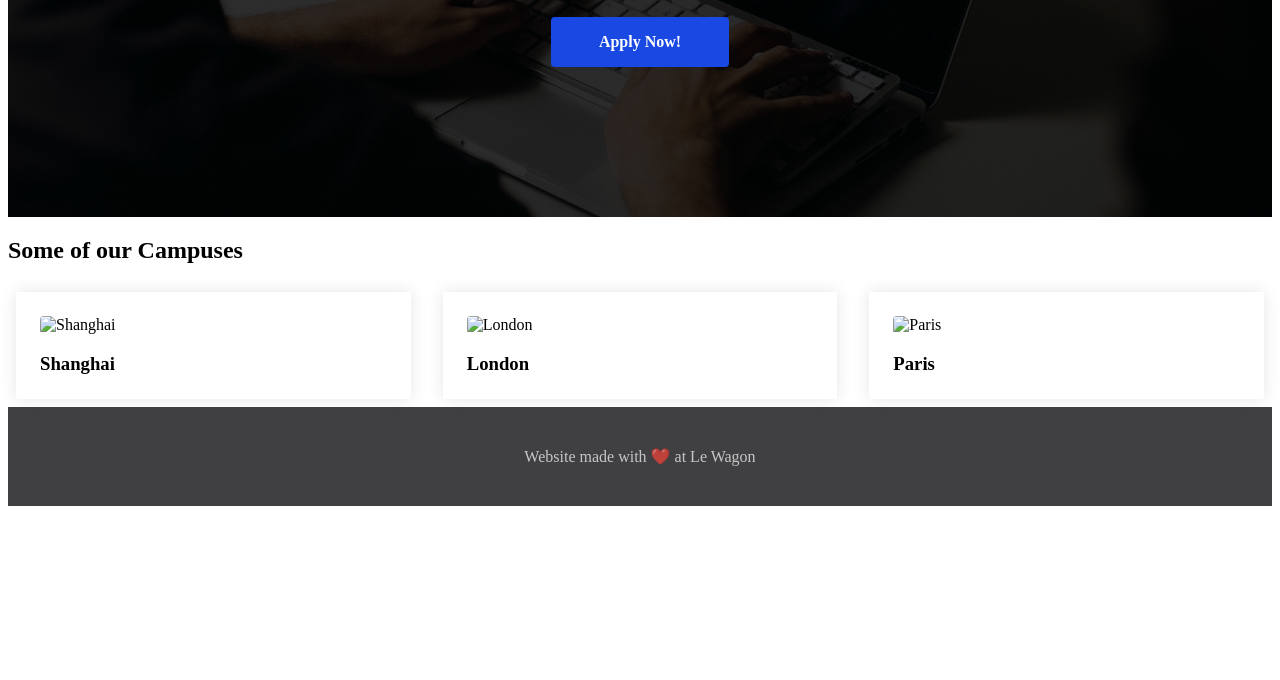
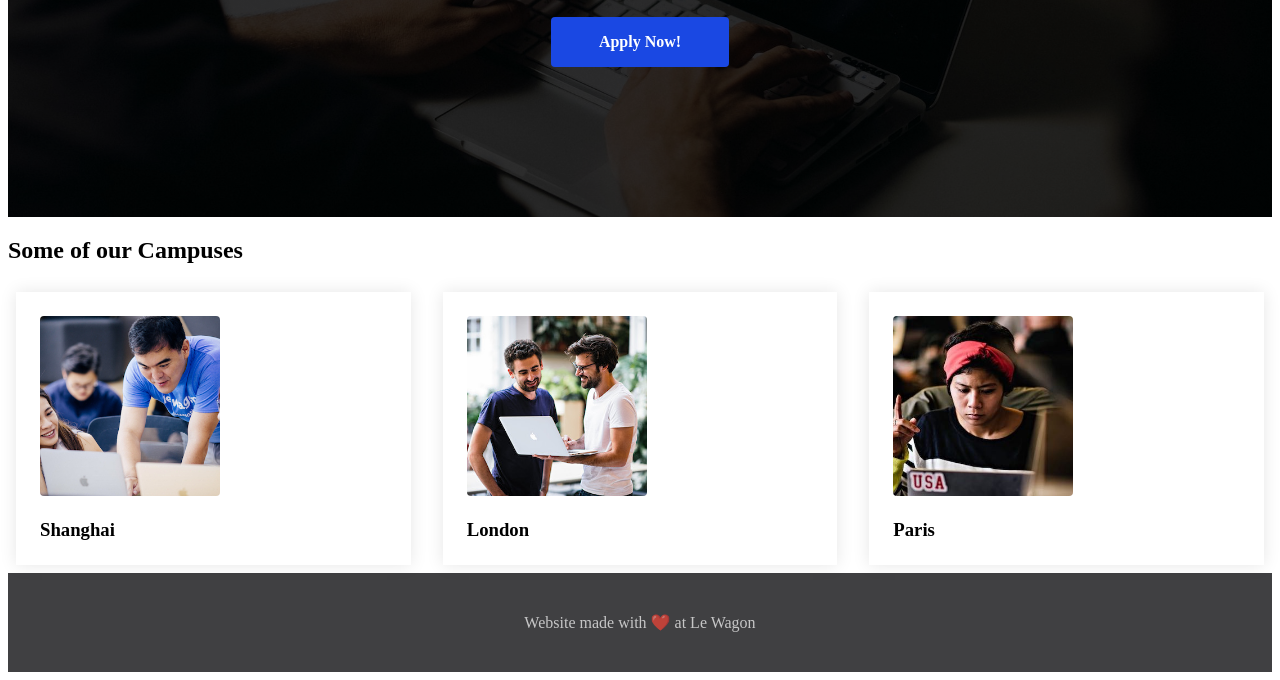
Before and after one commit to avivagars/landing2, a plain HTML site: page index.html in a window 1280 px wide. Shown: the part 256-936 px from the top of the page. Before the commit the page ends 800 px from the top, so only its background shows below. Drawn offline with Linux system fonts and the light colour scheme; files whose address does not match are found by name; a web font is replaced by a local one.

Commit message:
Update index.html

```diff
--- a/index.html
+++ b/index.html
@@ -26,19 +26,19 @@
 
 <div class= "cards">
  <div class= "card-white">
-	<img src= "images/shanghai.jpg" alt= "Shanghai" width= 200>
+	<img src= "shanghai.jpg" alt= "Shanghai" width= 200>
 	<h3> Shanghai </h3>
  </div>
 
  <div class= "card-white">
-	<img src= "images/london.jpg" alt= "London" width= 200>
+	<img src= "london.jpg" alt= "London" width= 200>
 	<h3> London </h3>
 </div>
 
 
 
 <div class= "card-white">
-	<img src= "images/paris.jpg" alt= "Paris" width= 200>
+	<img src= "paris.jpg" alt= "Paris" width= 200>
 	<h3> Paris </h3>
 </div>
 </div>
```
